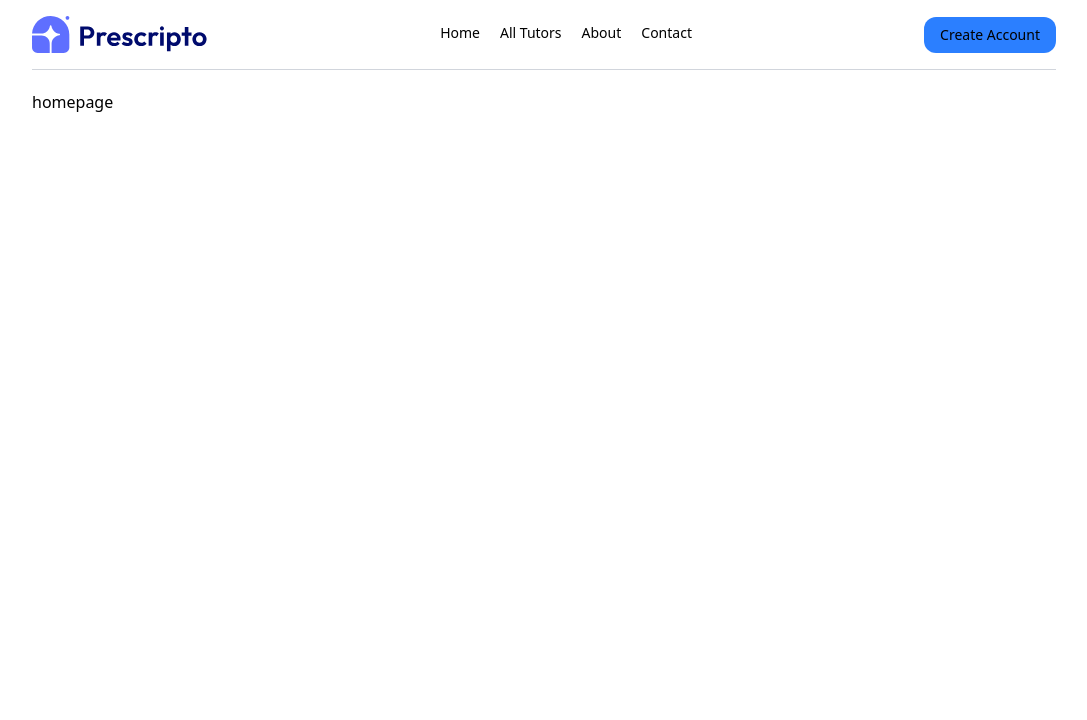
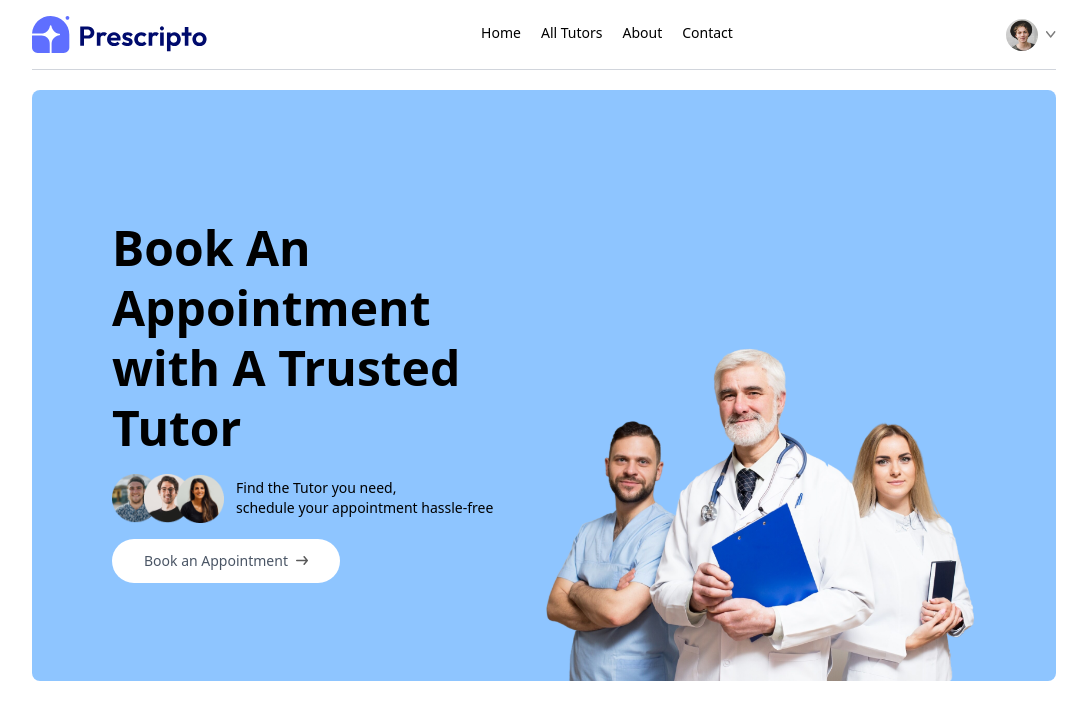
Before and after one commit to afkhan9260/skillbridge, a React (Vite) app in the folder skillbridge/: page / in a window 1280 px wide. Shown: the top 720 px of the page, without its empty margins (96-1183 px from the left). Built offline with nearby package versions, Linux system fonts and the light colour scheme.

Commit message:
Completed Header

```diff
--- /dev/null
+++ b/skillbridge/src/components/Header.jsx
@@ -0,0 +1,29 @@
+import React from 'react'
+import { assets } from '../assets/assets'
+
+const Header = () => {
+  return (
+    <div className='flex flex-col md:flex-row flex-wrap bg-blue-300 rounded-lg px-6 md:px-10 lg:px-20'>
+     {/* Left Side */}
+        <div className='md:w-1/2 flex flex-col items-start justify-center gap-4 py-10 m-auto md:py-[10vw] md:mb-[-30px] '>
+            <p className='text-3xl md:text-4xl lg:text-5xl text-black font-semibold leading-tight md:leading-tight lg:leading-tight'>
+            Book An Appointment with A Trusted Tutor
+            </p>
+            <div className='flex flex-col md:flex-row items-center gap-3 text-black text-sm font-light'>
+                <img className='w-28' src={assets.group_profiles} alt="group profiles" />
+                <p>Find the Tutor you need, <br className='hidden sm:block'/> schedule your appointment hassle-free</p>
+            </div>
+            <a href="#speciality" className='flex items-center gap-2 bg-white px-8 py-3 rounded-full text-gray-600 text-sm m-auto md:m-0 hover:scale-105 transition-all duration-300 '>
+            Book an Appointment <img className='w-3' src={assets.arrow_icon} alt="arrow icon" />
+            </a>
+        </div>
+
+        {/* Right Side */}
+        <div className='md:w-1/2 relative'>
+            <img className='w-full md:absolute bottom-0 h-auto rounded-lg' src={assets.header_img} alt="header" />
+        </div>
+    </div>
+  )
+}
+
+export default Header
--- a/skillbridge/src/components/Navbar.jsx
+++ b/skillbridge/src/components/Navbar.jsx
@@ -1,7 +1,12 @@
-import React from 'react'
+import React, {useState} from 'react'
 import {assets} from '../assets/assets'
-import { NavLink } from 'react-router-dom'
+import { NavLink, useNavigate } from 'react-router-dom'
 const Navbar = () => {
+    const navigate = useNavigate();
+
+    //const [showMenu, setShowMenu] = useState(false);
+    const [token, setToken] = useState(true);
+
   return (
     <div className='flex items-center justify-between text-sm py-4 mb-5 border-b border-b-gray-300'>
         <img className='w-44 cursor-pointer' src={assets.logo} alt=' ' />
@@ -23,8 +28,23 @@ const Navbar = () => {
 
             </NavLink>
         </ul>
-        <div>
-            <button className="rounded-xl bg-blue-500 px-4 py-2 hover:bg-blue-600">Create Account</button>
+        <div className='flex items-center gap-4'>
+        {
+            token
+            ? <div className='flex items-center gap-2 cursor-pointer group relative'>
+            <img className='w-8 rounded-full' src={assets.profile_pic} alt=""/>
+            <img className= 'w-2.5'src={assets.dropdown_icon} alt="" />
+            <div className='absolute top-0 right-0 pt-14 text-base font-medium text-gray-600 z-20 hidden group-hover:block '>
+                <div className='min-w-48 bg-stone-100 rounded flex flex-col gap-4 p-4'>
+                    <p onClick={() => navigate('my-profile')} className='hover:text-black cursor-pointer'>My Profile</p>
+                    <p onClick={() => navigate('my-appointments')} className='hover:text-black cursor-pointer'>My Appointments</p>
+                    <p onClick={() =>setToken(false)} className='hover:text-black cursor-pointer'>Logout</p>
+                </div>
+            </div>
+        </div>
+            : <button onClick={() => navigate('/login')} className="rounded-full font-light bg-blue-500 px-4 py-2 hover:bg-blue-600 hidden md:block">Create Account</button>
+        }
+
         </div>
     </div>
   )
--- a/skillbridge/src/pages/Home.jsx
+++ b/skillbridge/src/pages/Home.jsx
@@ -1,9 +1,10 @@
 import React from 'react'
+import Header from '../components/Header'
 
 const Home = () => {
   return (
     <div>
-    homepage
+        <Header />
     </div>
   )
 }
```
